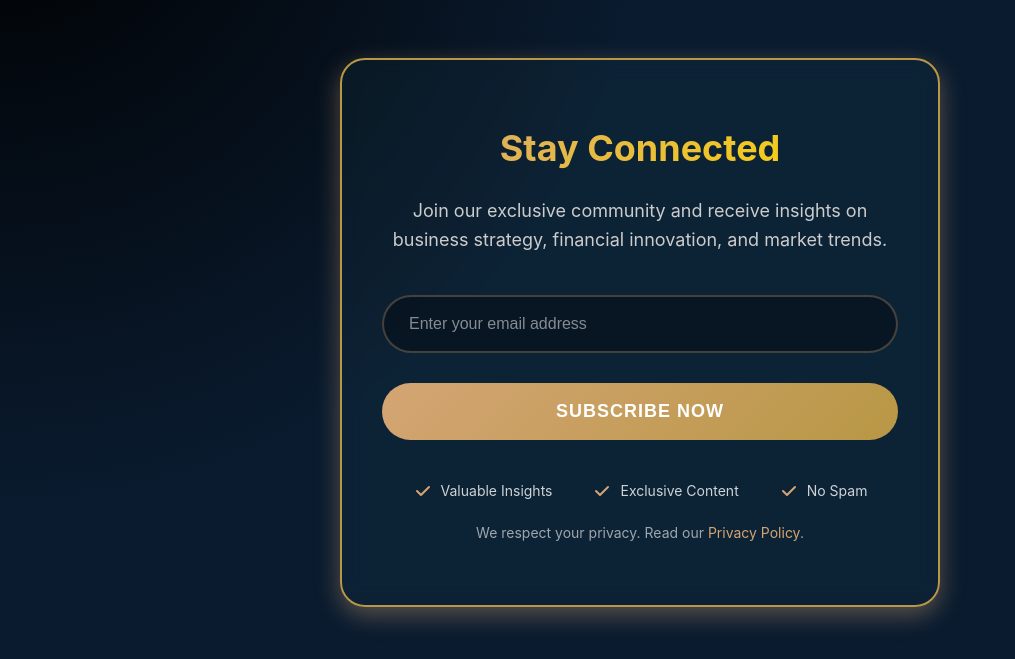
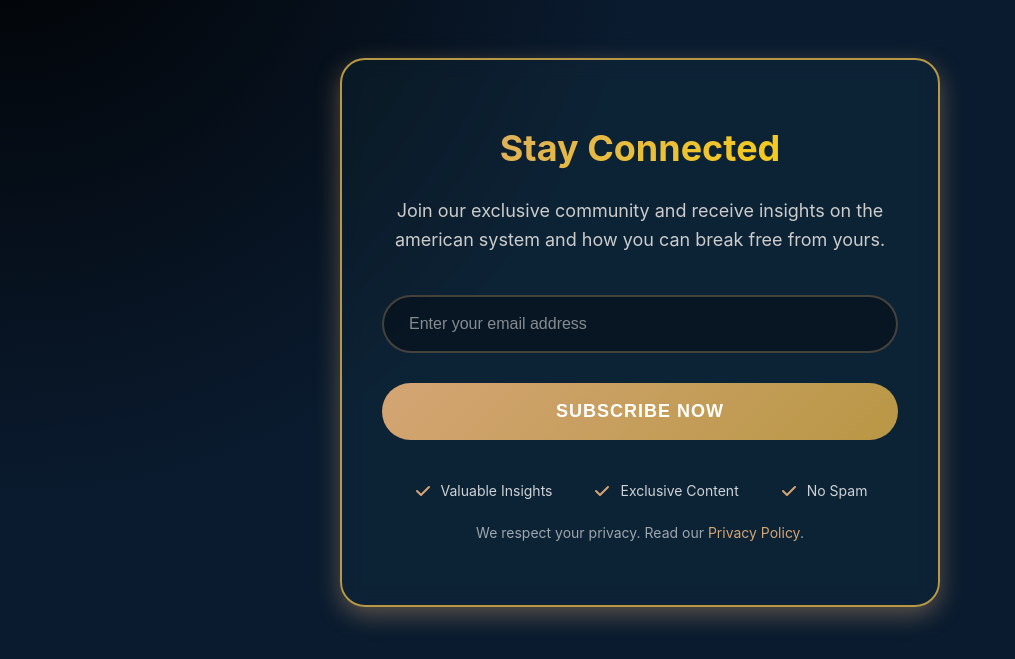
Before and after one commit to Marvinhaemke/nuvetraincus, a website: page email.html in a window 1280 px wide. Shown: the part 141-800 px from the top of the page, without its empty margins (0-1015 px from the left). Drawn offline with Linux system fonts and the light colour scheme.

Commit message:
Update email.html

```diff
--- a/email.html
+++ b/email.html
@@ -417,7 +417,7 @@
             <div class="subscription-card">
                 <h1 class="subscription-title">Stay Connected</h1>
                 <p class="subscription-subtitle">
-                    Join our exclusive community and receive insights on business strategy, financial innovation, and market trends.
+                    Join our exclusive community and receive insights on the american system and how you can break free from yours.
                 </p>
 
                 <form id="subscriptionForm" class="email-form">
```
